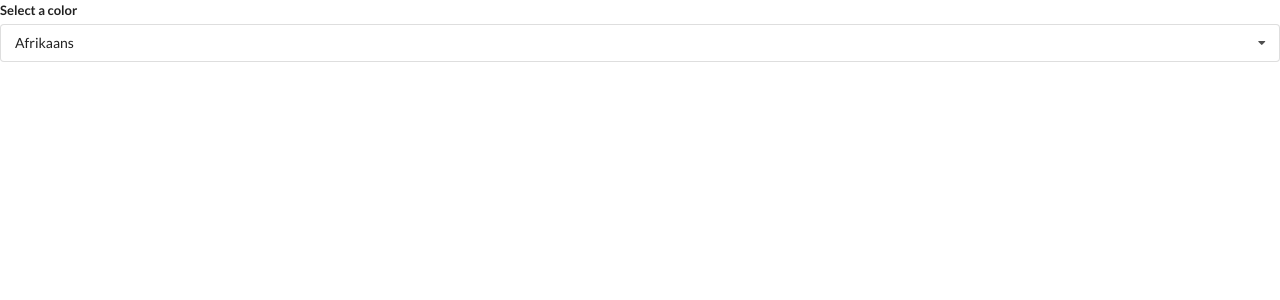
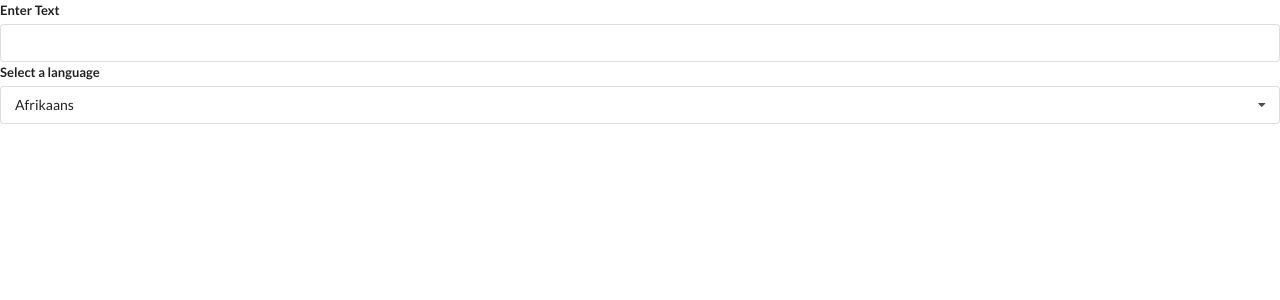
Before and after one commit to elizawtw/widgets, a React (Create React App) app: page / in a window 1280 px wide. Shown: the top 300 px of the page. Built offline with nearby package versions, Linux system fonts and the light colour scheme.

Commit message:
add convert component that fetch translation from google api

```diff
--- a/src/App.js
+++ b/src/App.js
@@ -36,8 +36,8 @@
 ];
 
 const App = () => {
-  const [selected, setSelected] = useState(options[0])
-  const [showDropdown, setShowDropdown] = useState(true)
+  // const [selected, setSelected] = useState(options[0])
+  // const [showDropdown, setShowDropdown] = useState(true)
   return (
     <div>
       {/* <Search /> */}
--- /dev/null
+++ b/src/components/Convert.js
@@ -0,0 +1 @@
+import React, {useState, useEffect} from "react";
--- a/src/components/Dropdown.js
+++ b/src/components/Dropdown.js
@@ -1,6 +1,6 @@
 import React, {useState, useEffect, useRef} from "react";
 
-const Dropdown = ({options, selected, onSelectedChange}) => {
+const Dropdown = ({options, selected, onSelectedChange, label}) => {
   const [open, setOpen] = useState(false)
   const ref = useRef();
 
@@ -37,7 +37,7 @@
   return (
     <div className="ui form" ref={ref}>
       <div className="field">
-        <label className="label">Select a color</label>
+        <label className="label">{label}</label>
         <div onClick={() => setOpen(!open)} className={`ui selection dropdown ${open ? 'visible active' : ''}`}>
           <i className="dropdown icon"></i>
           <div className="text">{selected.label}</div>
--- a/src/components/Translate.js
+++ b/src/components/Translate.js
@@ -18,9 +18,18 @@
 
 const Translate = () => {
   const [language, setLanguage] = useState(options[0]);
+  const [text, setText] = useState("");
   return (
     <div>
+      <div className="ui form">
+        <div className="field">
+          <label>Enter Text</label>
+          <input value={text} onChange={(e) => setText(e.target.value)} />
+        </div>
+      </div>
+
       <Dropdown
+        label="Select a language"
         options={options}
         selected={language}
         onSelectedChange={setLanguage}
```
